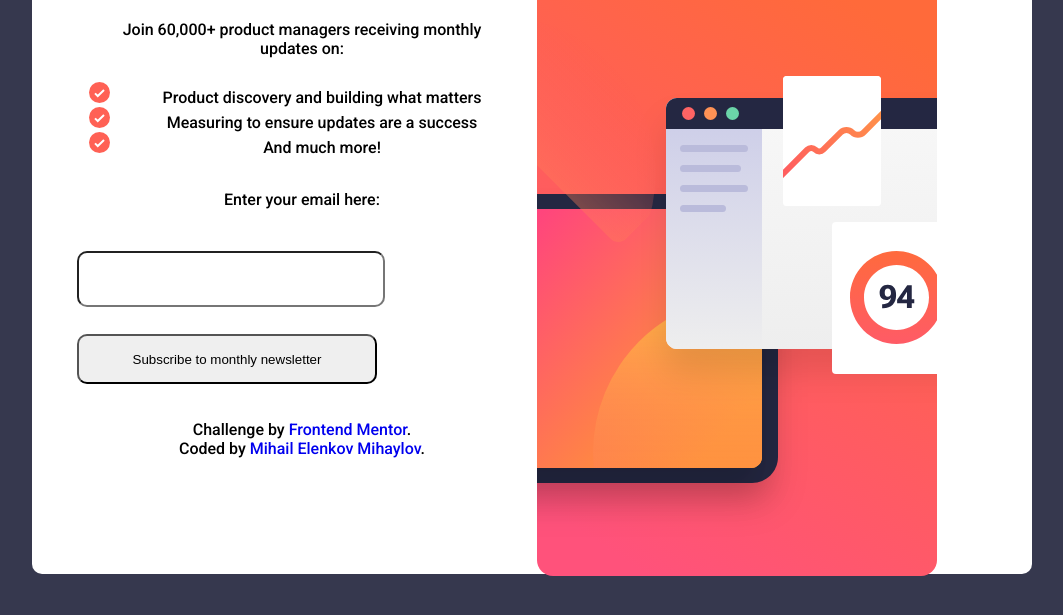
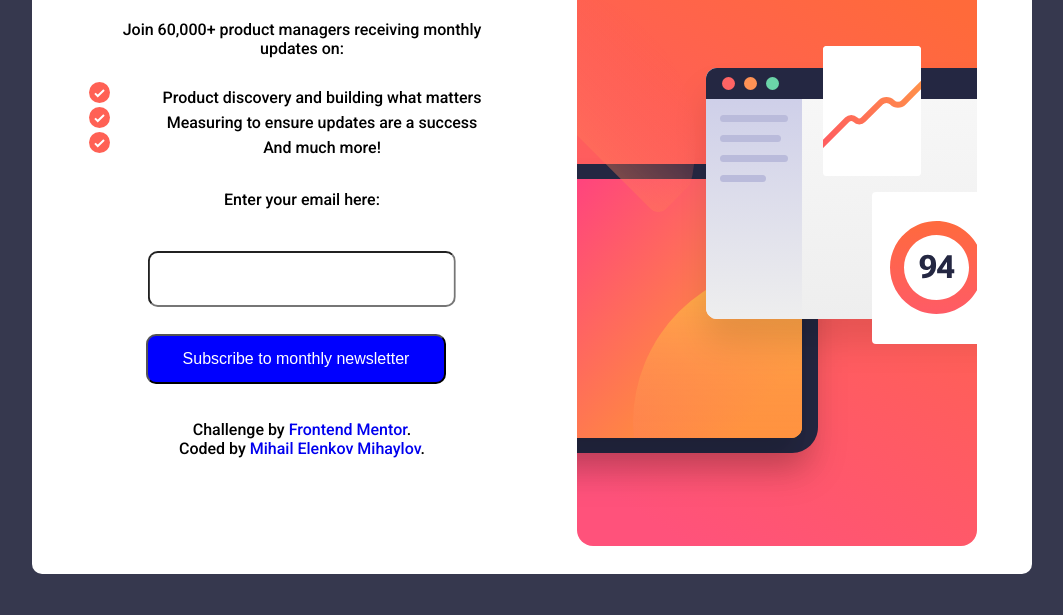
Before and after one commit to coffee4urhead/Newsletter-sign-up-form-with-success-message, a plain HTML site: page mainValidationForm.html in a window 1280 px wide. Shown: the part 151-766 px from the top of the page, without its empty margins (108-1171 px from the left). Drawn offline with Linux system fonts and the light colour scheme.

Commit message:
Initial comits

```diff
--- a/mainValidationForm.html
+++ b/mainValidationForm.html
@@ -1,22 +1,25 @@
 <!DOCTYPE html>
 <html lang="en">
+
 <head>
   <meta charset="UTF-8">
   <meta name="viewport" content="width=device-width, initial-scale=1.0">
 
   <link rel="icon" type="image/png" sizes="32x32" href="./assets/images/favicon-32x32.png">
-  <link rel="stylesheet" href="styles.css"/>
-  <link rel="icon" type="image/x-icon" href="asset images/favicon-32x32.png"/>
+  <link rel="stylesheet" href="styles.css" />
+  <link rel="icon" type="image/x-icon" href="asset images/favicon-32x32.png" />
   <link rel="preconnect" href="https://fonts.googleapis.com">
   <link rel="preconnect" href="https://fonts.gstatic.com" crossorigin>
   <link href="https://fonts.googleapis.com/css2?family=Roboto:wght@500&display=swap" rel="stylesheet">
   <title>Frontend Mentor | Newsletter sign-up form with success message</title>
 </head>
+
 <body>
+  <main>
     <div class="wrapper">
       <h1>Stay updated!</h1>
 
-  <p class="join">Join 60,000+ product managers receiving monthly<br/> updates on:</p>
+      <p class="join">Join 60,000+ product managers receiving monthly<br /> updates on:</p>
 
       <ul id="unlist">
         <li>Product discovery and building what matters</li>
@@ -25,14 +28,16 @@
       </ul>
 
       <p class="em">Enter your email here:</p>
-  <input id="input-el" type="email" name="email-valid"/>
+      <input id="input-el" type="email" name="email-valid" />
       <button id="btn">Subscribe to monthly newsletter</button>
       <div class="attribution">
-    Challenge by <a href="https://www.frontendmentor.io?ref=challenge" target="_blank">Frontend Mentor</a>.<br/>
+        Challenge by <a href="https://www.frontendmentor.io?ref=challenge" target="_blank">Frontend Mentor</a>.<br />
         Coded by <a href="https://github.com/coffee4urhead">Mihail Elenkov Mihaylov</a>.
 
       </div>
-  <img id="img-val" src="asset images/illustration-sign-up-desktop.svg" alt="style image for the validation form"/>
+      <img id="img-val" src="asset images/illustration-sign-up-desktop.svg" alt="style image for the validation form" />
     </div>
+  </main>
 </body>
+
 </html>
--- a/styles.css
+++ b/styles.css
@@ -46,13 +46,30 @@ a {
     width: 300px;
     height: 50px;
     grid-area: row5;
+    transform: translateX(23%);
+}
+#input-el::selection {
+    background-color: rgb(215, 129, 95);
+}
+#input-el:focus {
+    background-color: rgb(178, 135, 90);
 }
 #btn {
+    transform: translateX(23%);
     border-radius: 10px;
     width: 300px;
     height: 50px;
     grid-area: row6;
     text-align: center;
+    background-color: blue;
+    font-size: 16px;
+    color: white;
+}
+#btn:hover {
+    box-shadow: 2px 2px 3px rgb(189, 85, 85), 3px 3px rgb(62, 62, 106);
+    font-size: 20px;
+    transition-property: box-shadow;
+    transition-duration: 2s;
 }
 p.join {
     grid-area: row2;
@@ -65,4 +82,6 @@ p.em {
 }
 #img-val {
     grid-area: col5row5;
+    margin-bottom: 60px;
+    margin-left: 40px;
 }
```
Lines whose indentation alone changed are shown as unchanged.
